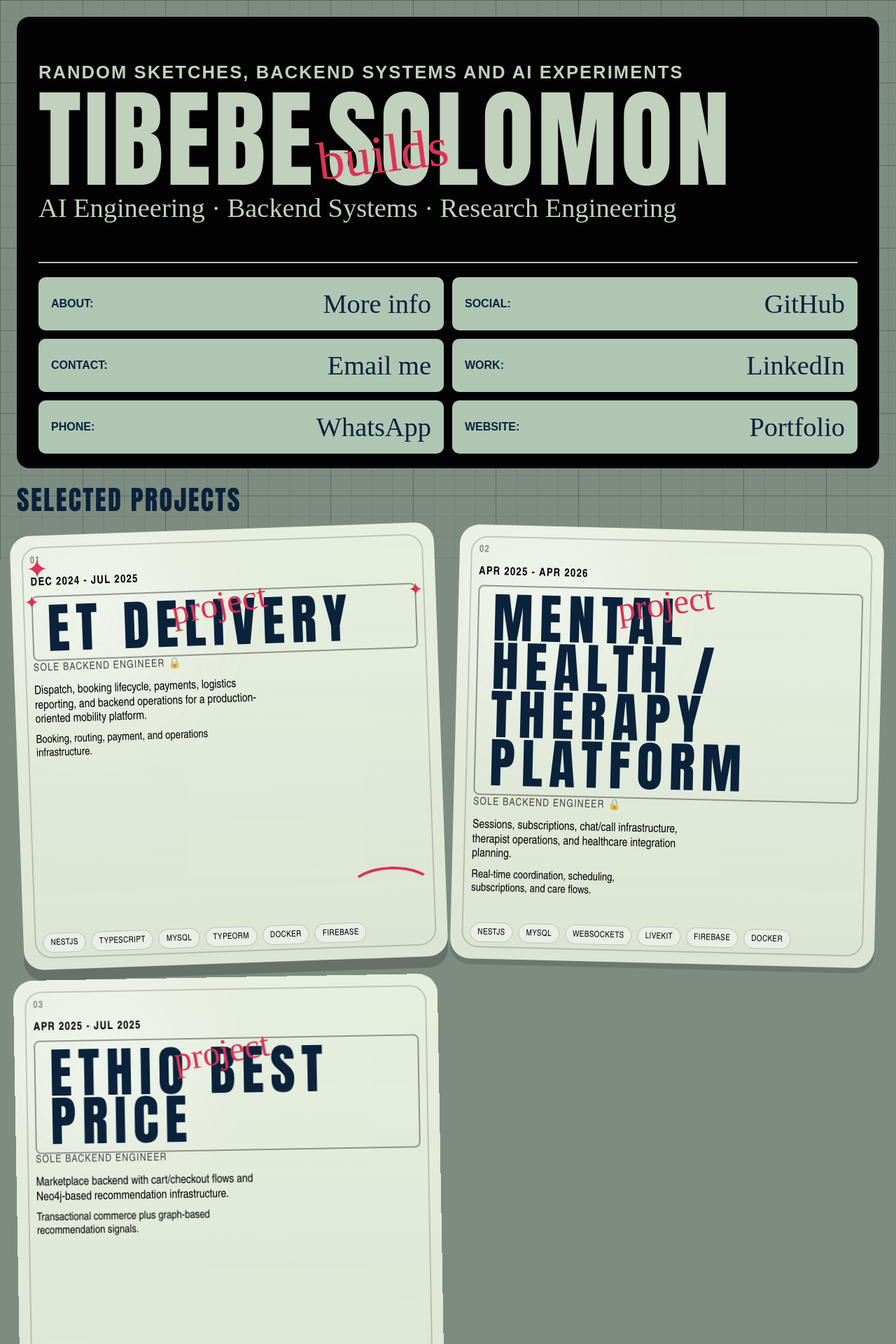
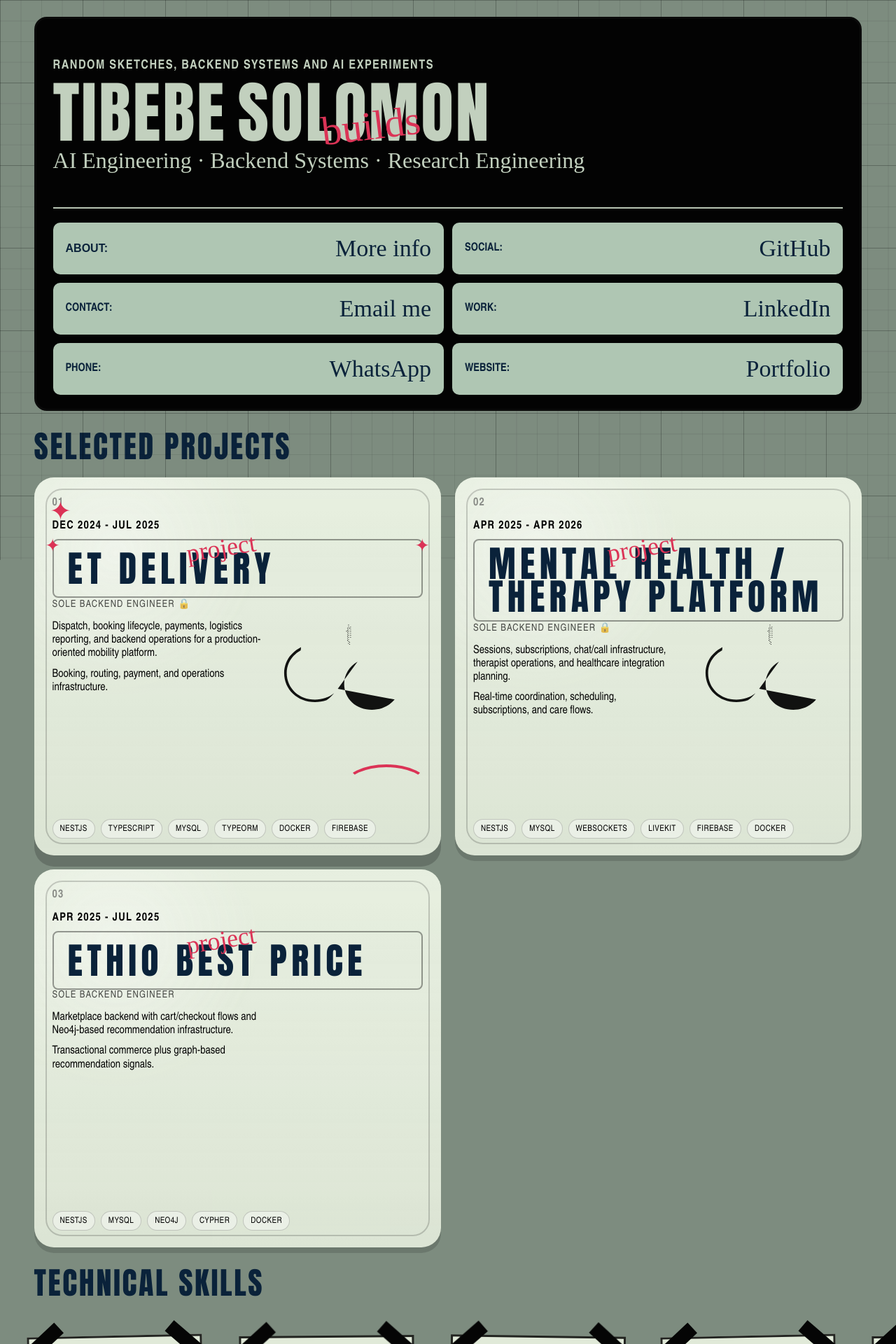
Before and after one commit to Tibex88/portfolio-site, a Vue app: page / in a window 1280 px wide. Shown: the top 1920 px of the page at 70% size. Built offline with nearby package versions, Linux system fonts and the light colour scheme.

Commit message:
refactor: align responsive scaling with reference layout

```diff
--- a/src/styles/base.css
+++ b/src/styles/base.css
@@ -10,6 +10,14 @@
   --muted: rgba(0, 0, 0, 0.75);
   --accent: #db3356;
   --max-width: 1440px;
+  --frame-width: min(max(100vw, 1px), 1440px);
+  --frame-gutter: 24px;
+  --content-width: calc((var(--frame-width) - (var(--frame-gutter) * 2)) * 0.9602);
+  --content-max: max(var(--content-width), 1px);
+  --section-gap: 28px;
+  --card-radius: 18px;
+  --display-font: Impact, Haettenschweiler, "Arial Narrow Bold", sans-serif;
+  --ui-font: "Arial Narrow", Arial, Helvetica, sans-serif;
   font-family: Arial, Helvetica, sans-serif;
 }
 
@@ -28,6 +36,7 @@ body {
   background: var(--bg);
   color: var(--text);
   cursor: none;
+  font-family: var(--ui-font);
 }
 
 body::before {
@@ -45,9 +54,9 @@ body::before {
 }
 
 .home-view {
-  width: min(calc(100% - 48px), var(--max-width));
+  width: min(var(--content-max), calc(100% - (var(--frame-gutter) * 2)));
   margin: 0 auto;
-  padding: 24px 0 40px;
+  padding: 24px 0 32px;
 }
 
 .reference-card {
@@ -55,7 +64,7 @@ body::before {
   background: rgba(228, 237, 220, 0.92);
   color: #0a223a;
   border: 3px solid #0a0a0a;
-  border-radius: 18px;
+  border-radius: var(--card-radius);
   box-shadow: 0 0 0 3px rgba(0, 0, 0, 0.08) inset;
 }
 
@@ -82,8 +91,8 @@ body::before {
 .project-card__count {
   margin: 0 0 8px;
   color: var(--text);
-  font-family: "Arial Narrow", Arial, Helvetica, sans-serif;
-  font-size: 16px;
+  font-family: var(--ui-font);
+  font-size: 14px;
   font-weight: 700;
   letter-spacing: 0.08em;
   text-transform: uppercase;
@@ -98,7 +107,7 @@ p {
 
 h1,
 h2 {
-  font-size: clamp(2rem, 3.2vw, 3.8rem);
+  font-size: 32px;
   line-height: 0.98;
   letter-spacing: -0.03em;
   margin-bottom: 10px;
@@ -111,23 +120,23 @@ h2 {
 .social-pill__note,
 .portfolio-footer__line {
   color: var(--text);
-  font-family: "Arial Narrow", Arial, Helvetica, sans-serif;
-  font-size: 16px;
+  font-family: var(--ui-font);
+  font-size: 14px;
   line-height: 1.2;
 }
 
 .hero-board {
-  padding: 62px 28px 18px;
-  margin-bottom: 28px;
+  padding: 48px 18px 18px;
+  margin-bottom: var(--section-gap);
   background: var(--reference-dark);
   color: var(--reference-light);
 }
 
 .hero-board__eyebrow {
-  max-width: 940px;
+  max-width: 100%;
   margin-bottom: 14px;
   color: var(--reference-light);
-  font-size: clamp(1.3rem, 2vw, 2.1rem);
+  font-size: 16px;
   font-weight: 700;
   letter-spacing: 0.08em;
   text-transform: uppercase;
@@ -147,20 +156,23 @@ h2 {
 }
 
 .hero-board__name {
-  font-family: Impact, Haettenschweiler, "Arial Narrow Bold", sans-serif;
-  font-size: clamp(4.8rem, 12vw, 10rem);
+  font-family: var(--display-font);
+  font-size: 72px;
   line-height: 0.88;
   letter-spacing: 0.03em;
   text-transform: uppercase;
 }
 
 .hero-board__overlay {
-  position: absolute;
-  left: 34%;
-  top: 38%;
+  position: relative;
+  left: auto;
+  top: auto;
+  display: block;
+  width: 100%;
+  margin-top: -8px;
   color: var(--accent);
   font-family: "Brush Script MT", "Segoe Script", cursive;
-  font-size: clamp(2.8rem, 6vw, 5rem);
+  font-size: 44px;
   line-height: 1;
   transform: rotate(-7deg);
 }
@@ -169,12 +181,12 @@ h2 {
   margin-top: 8px;
   color: var(--reference-light);
   font-family: "Brush Script MT", "Segoe Script", cursive;
-  font-size: clamp(1.8rem, 3vw, 3.2rem);
+  font-size: 28px;
 }
 
 .hero-board__info-grid {
   display: grid;
-  grid-template-columns: repeat(2, minmax(0, 1fr));
+  grid-template-columns: 1fr;
   gap: 12px;
   margin-top: 20px;
 }
@@ -205,14 +217,14 @@ h2 {
 }
 
 .hero-board__info-label {
-  font-size: 16px;
+  font-size: 14px;
   font-weight: 700;
   text-transform: uppercase;
 }
 
 .hero-board__info-value {
   font-family: "Brush Script MT", "Segoe Script", cursive;
-  font-size: clamp(1.5rem, 3vw, 2.6rem);
+  font-size: 26px;
 }
 
 .hero-board__fun-mark-image {
@@ -276,8 +288,8 @@ h2 {
 }
 
 .decorative-title__main {
-  font-family: Impact, Haettenschweiler, "Arial Narrow Bold", sans-serif;
-  font-size: clamp(2.4rem, 6vw, 4.8rem);
+  font-family: var(--display-font);
+  font-size: 38px;
   line-height: 0.9;
   letter-spacing: 0.12em;
   text-transform: uppercase;
@@ -289,7 +301,7 @@ h2 {
   top: -10px;
   color: var(--accent);
   font-family: "Brush Script MT", "Segoe Script", cursive;
-  font-size: clamp(1.7rem, 4vw, 3.1rem);
+  font-size: 28px;
   transform: rotate(-9deg);
 }
 
@@ -323,9 +335,9 @@ h2 {
 .project-stream {
   display: grid;
   grid-template-columns: 1fr;
-  gap: 24px;
-  max-width: 520px;
-  margin-left: auto;
+  gap: 18px;
+  max-width: none;
+  margin-left: 0;
 }
 
 .project-stream__header {
@@ -335,8 +347,8 @@ h2 {
 .project-stream__title {
   margin: 0;
   color: #0a223a;
-  font-family: Impact, Haettenschweiler, "Arial Narrow Bold", sans-serif;
-  font-size: clamp(2.2rem, 3vw, 3.8rem);
+  font-family: var(--display-font);
+  font-size: 34px;
   line-height: 0.92;
   letter-spacing: 0.06em;
   text-transform: uppercase;
@@ -346,7 +358,7 @@ h2 {
   position: relative;
   overflow: hidden;
   width: 100%;
-  min-height: 620px;
+  min-height: 460px;
   border-radius: 28px;
   background: var(--paper);
   box-shadow: 0 8px 0 rgba(0, 0, 0, 0.14);
@@ -354,17 +366,17 @@ h2 {
 }
 
 .project-card.card-1 {
-  transform: rotate(-2deg);
+  transform: none;
 }
 
 .project-card.card-2 {
-  margin-top: -10px;
-  transform: rotate(1.4deg);
+  margin-top: 0;
+  transform: none;
 }
 
 .project-card.card-3 {
-  margin-top: -10px;
-  transform: rotate(-1deg);
+  margin-top: 0;
+  transform: none;
 }
 
 .project-card__count {
@@ -375,8 +387,8 @@ h2 {
 
 .project-card__surface {
   position: relative;
-  min-height: 620px;
-  padding: 28px 28px 24px;
+  min-height: 460px;
+  padding: 24px 22px 20px;
   display: flex;
   flex-direction: column;
   justify-content: flex-start;
@@ -416,19 +428,18 @@ h2 {
   position: absolute;
   right: 18px;
   top: 50%;
-  z-index: 2;
-  width: clamp(120px, 26%, 180px);
+  z-index: 4;
+  width: clamp(120px, 24%, 180px);
   transform: translateY(-50%);
-  opacity: 0.98;
+  opacity: 0.92;
   pointer-events: none;
-  display: none; /* Hidden by default, can be shown by adding a class or via JavaScript */
+  display: block;
 }
 
 .project-card__ampersand-svg {
-  display: hidden;
+  display: block;
   width: 100%;
   height: auto;
-  z-index: 100000;
 }
 
 .project-card__lock {
@@ -442,20 +453,20 @@ h2 {
 .project-card__role {
   margin-bottom: 14px;
   color: rgba(0, 0, 0, 0.7);
-  font-family: "Arial Narrow", Arial, Helvetica, sans-serif;
-  font-size: 15px;
+  font-family: var(--ui-font);
+  font-size: 14px;
   text-transform: uppercase;
   letter-spacing: 0.08em;
 }
 
 .project-card__summary {
-  max-width: 20rem;
-  font-size: 17px;
+  max-width: 17rem;
+  font-size: 14px;
   margin-bottom: 10px;
 }
 
 .project-card__impact {
-  max-width: 18rem;
+  max-width: 16rem;
   margin-bottom: 18px;
 }
 
@@ -608,7 +619,7 @@ h2 {
   gap: 10px 28px;
   justify-content: center;
   color: #afc6b3;
-  font-size: clamp(0.9rem, 1.7vw, 1.45rem);
+  font-size: 14px;
   font-weight: 700;
   letter-spacing: 0.07em;
   line-height: 1.12;
@@ -625,10 +636,10 @@ h2 {
 }
 
 .section-title {
-  margin: 32px 0 18px;
+  margin: var(--section-gap) 0 18px;
   color: #0a223a;
-  font-family: Impact, Haettenschweiler, "Arial Narrow Bold", sans-serif;
-  font-size: clamp(2rem, 3vw, 3.4rem);
+  font-family: var(--display-font);
+  font-size: 32px;
   line-height: .92;
   letter-spacing: .06em;
   text-transform: uppercase;
@@ -752,7 +763,7 @@ h2 {
 }
 
 .skills-section .section-title {
-  width: min(calc(100% - 48px), var(--max-width));
+  width: min(var(--content-max), calc(100% - (var(--frame-gutter) * 2)));
   margin-left: auto;
   margin-right: auto;
 }
@@ -766,7 +777,7 @@ h2 {
   display: grid;
   grid-auto-flow: column;
   grid-template-rows: repeat(2, max-content);
-  grid-auto-columns: minmax(250px, 290px);
+  grid-auto-columns: clamp(240px, 19vw, 320px);
   gap: 20px 20px;
   min-width: max-content;
   padding: 14px 24px 20px;
@@ -850,7 +861,7 @@ h2 {
   margin: 0;
   color: #050505;
   font-family: "Brush Script MT", "Segoe Script", "Marker Felt", cursive;
-  font-size: clamp(2.4rem, 5vw, 4.9rem);
+  font-size: 42px;
   line-height: 0.9;
   letter-spacing: -0.04em;
   text-transform: none;
@@ -868,7 +879,7 @@ h2 {
   background: var(--accent);
   color: #050505;
   font-family: "Brush Script MT", "Segoe Script", "Marker Felt", cursive;
-  font-size: clamp(1.5rem, 2.6vw, 2.4rem);
+  font-size: 26px;
   line-height: 1;
   text-transform: uppercase;
   letter-spacing: 0.02em;
@@ -895,7 +906,7 @@ h2 {
 }
 
 .about-overlay__panel {
-  width: min(100%, 1040px);
+  width: min(var(--content-max), 100%);
   max-height: calc(100vh - 40px);
   margin: 0 auto;
   padding: 48px 28px 28px;
@@ -924,11 +935,201 @@ h2 {
   max-width: 900px;
   color: var(--reference-light);
   font-family: Georgia, "Times New Roman", serif;
-  font-size: clamp(2rem, 3.2vw, 3.2rem);
+  font-size: 28px;
   line-height: 1.08;
 }
 
-@media (max-width: 980px) {
+@media (min-width: 810px) {
+  :root {
+    --frame-gutter: 24px;
+    --section-gap: 30px;
+  }
+
+  .eyebrow,
+  .project-card__count,
+  .identity-rail__summary,
+  .project-stream__lede,
+  .project-card__summary,
+  .project-card__impact,
+  .social-pill__note,
+  .portfolio-footer__line {
+    font-size: 16px;
+  }
+
+  h1,
+  h2,
+  .section-title,
+  .project-stream__title {
+    font-size: 44px;
+  }
+
+  .hero-board {
+    padding: 56px 24px 20px;
+  }
+
+  .hero-board__eyebrow {
+    font-size: 18px;
+  }
+
+  .hero-board__name {
+    font-size: 96px;
+  }
+
+  .hero-board__overlay {
+    position: absolute;
+    left: 34%;
+    top: 38%;
+    display: inline-block;
+    width: auto;
+    margin-top: 0;
+    font-size: 58px;
+  }
+
+  .hero-board__subtitle {
+    font-size: 32px;
+  }
+
+  .hero-board__info-grid {
+    grid-template-columns: repeat(2, minmax(0, 1fr));
+  }
+
+  .hero-board__info-label {
+    font-size: 16px;
+  }
+
+  .hero-board__info-value {
+    font-size: 34px;
+  }
+
+  .decorative-title__main {
+    font-size: 52px;
+  }
+
+  .decorative-title__overlay {
+    font-size: 36px;
+  }
+
+  .project-stream {
+    grid-template-columns: repeat(2, minmax(0, 1fr));
+    gap: 20px;
+    align-items: start;
+  }
+
+  .project-stream__header {
+    grid-column: 1 / -1;
+  }
+
+  .project-card,
+  .project-card__surface {
+    min-height: 540px;
+  }
+
+  .project-card__surface {
+    padding: 28px 26px 24px;
+  }
+
+  .project-card__summary {
+    max-width: 19rem;
+  }
+
+  .project-card__impact {
+    max-width: 17rem;
+  }
+
+  .portfolio-footer__line {
+    font-size: 16px;
+  }
+
+  .skills-list {
+    grid-auto-columns: clamp(260px, 22vw, 340px);
+    padding: 14px var(--frame-gutter) 20px;
+  }
+
+  .skills-card__title {
+    font-size: 54px;
+  }
+
+  .skills-card__group {
+    font-size: 30px;
+  }
+
+  .about-overlay__body p {
+    font-size: 34px;
+  }
+}
+
+@media (min-width: 1310px) {
+  :root {
+    --section-gap: 34px;
+  }
+
+  h1,
+  h2,
+  .section-title,
+  .project-stream__title {
+    font-size: 54px;
+  }
+
+  .hero-board {
+    padding: 62px 28px 18px;
+  }
+
+  .hero-board__eyebrow {
+    font-size: 18px;
+  }
+
+  .hero-board__name {
+    font-size: 138px;
+  }
+
+  .hero-board__overlay {
+    font-size: 74px;
+  }
+
+  .hero-board__subtitle {
+    font-size: 38px;
+  }
+
+  .decorative-title__main {
+    font-size: 70px;
+  }
+
+  .decorative-title__overlay {
+    font-size: 44px;
+  }
+
+  .project-card,
+  .project-card__surface {
+    min-height: 620px;
+  }
+
+  .project-card__summary {
+    max-width: 20rem;
+    font-size: 16px;
+  }
+
+  .project-card__impact {
+    max-width: 18rem;
+  }
+
+  .skills-list {
+    grid-auto-columns: clamp(280px, 19vw, 360px);
+  }
+
+  .skills-card__title {
+    font-size: 66px;
+  }
+
+  .skills-card__group {
+    font-size: 34px;
+  }
+
+  .about-overlay__body p {
+    font-size: 44px;
+  }
+}
+
+@media (max-width: 809px) {
   body {
     cursor: auto;
   }
@@ -942,12 +1143,12 @@ h2 {
   }
 
   .home-view {
-    width: min(calc(100% - 24px), var(--max-width));
+    width: min(var(--content-max), calc(100% - (var(--frame-gutter) * 2)));
     padding-top: 16px;
   }
 
   .skills-section .section-title {
-    width: calc(100% - 24px);
+    width: min(var(--content-max), calc(100% - (var(--frame-gutter) * 2)));
   }
 
   .skills-list {
@@ -965,23 +1166,6 @@ h2 {
     letter-spacing: 0.06em;
   }
 
-  .hero-board {
-    padding: 48px 18px 18px;
-  }
-
-  .hero-board__overlay {
-    position: relative;
-    left: auto;
-    top: auto;
-    display: block;
-    width: 100%;
-    margin-top: -14px;
-  }
-
-  .hero-board__info-grid {
-    grid-template-columns: 1fr;
-  }
-
   .hero-board__fun-mark-image {
     right: 6px;
     bottom: -90px;
@@ -994,11 +1178,7 @@ h2 {
   }
 
   .project-stream {
-    display: grid;
     grid-template-columns: 1fr;
-    gap: 18px;
-    max-width: none;
-    margin-left: 0;
   }
 
   .project-card.card-1,
@@ -1008,11 +1188,6 @@ h2 {
     width: 100%;
     margin-top: 0;
     transform: none;
-  }
-
-  .project-card,
-  .project-card__surface {
-    min-height: 460px;
   }
 
   .portfolio-layout {
@@ -1037,23 +1212,3 @@ h2 {
     gap: 10px;
   }
 }
-
-@media (min-width: 981px) {
-  .project-stream {
-    grid-template-columns: repeat(2, minmax(0, 1fr));
-    gap: 20px;
-    max-width: none;
-    margin-left: 0;
-    align-items: start;
-  }
-
-  .project-stream__header {
-    grid-column: 1 / -1;
-  }
-
-  .project-card.card-1,
-  .project-card.card-2,
-  .project-card.card-3 {
-    margin-top: 0;
-  }
-}
```
